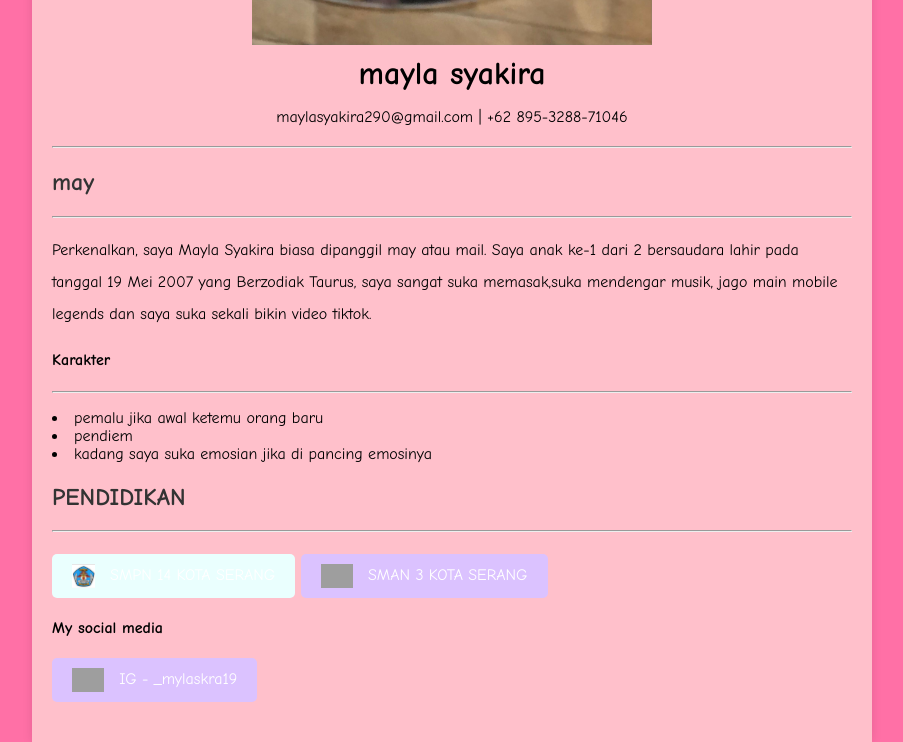
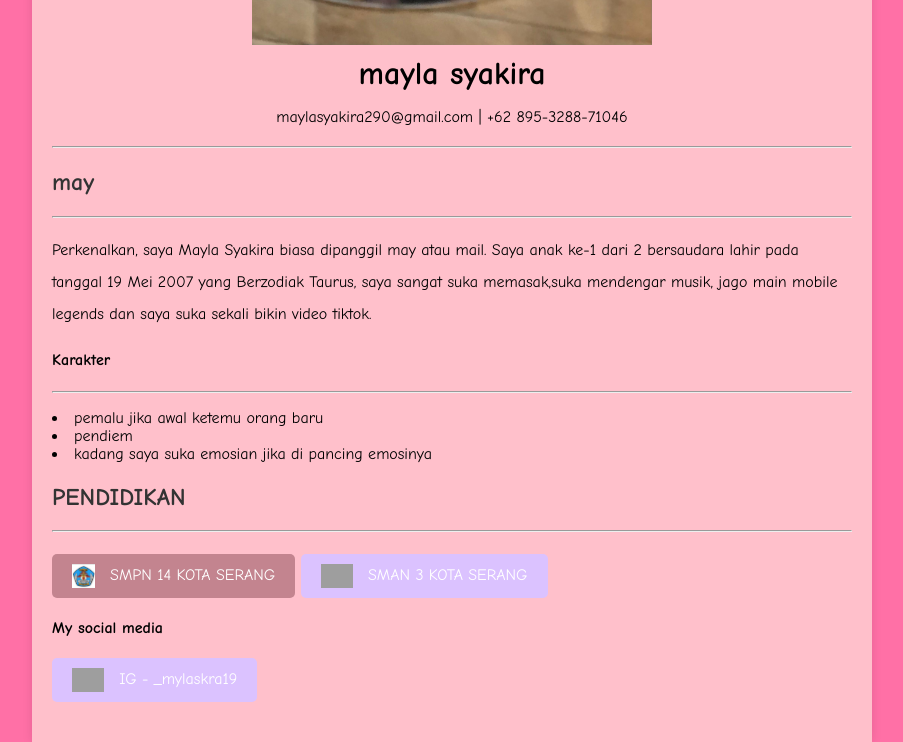
Before and after one commit to maylasykr12/myla, a plain HTML site: page index.html in a window 1280 px wide. In both pictures the pointer is over the link "SMPN 14 KOTA SERANG". Shown: the part 526-1268 px from the top of the page, without its empty margins (188-1091 px from the left). Drawn offline with Linux system fonts and the light colour scheme; grey boxes are pictures that could not be loaded.

Commit message:
Update index.html

```diff
--- a/index.html
+++ b/index.html
@@ -127,7 +127,7 @@ html lang="en">
             height: 24px; /* Adjust based on your needs */
         }
         .button:hover {
-            background-color: #EAFFFE;
+            background-color: #C3848F;
         }
     </style>
 </head>
@@ -163,7 +163,7 @@ html lang="en">
             height: 24px; /* Adjust based on your needs */
         }
         .button:hover {
-            background-color: #EAFFFE;
+            background-color: #C3848F;
         }
     </style>
 </head>
```
